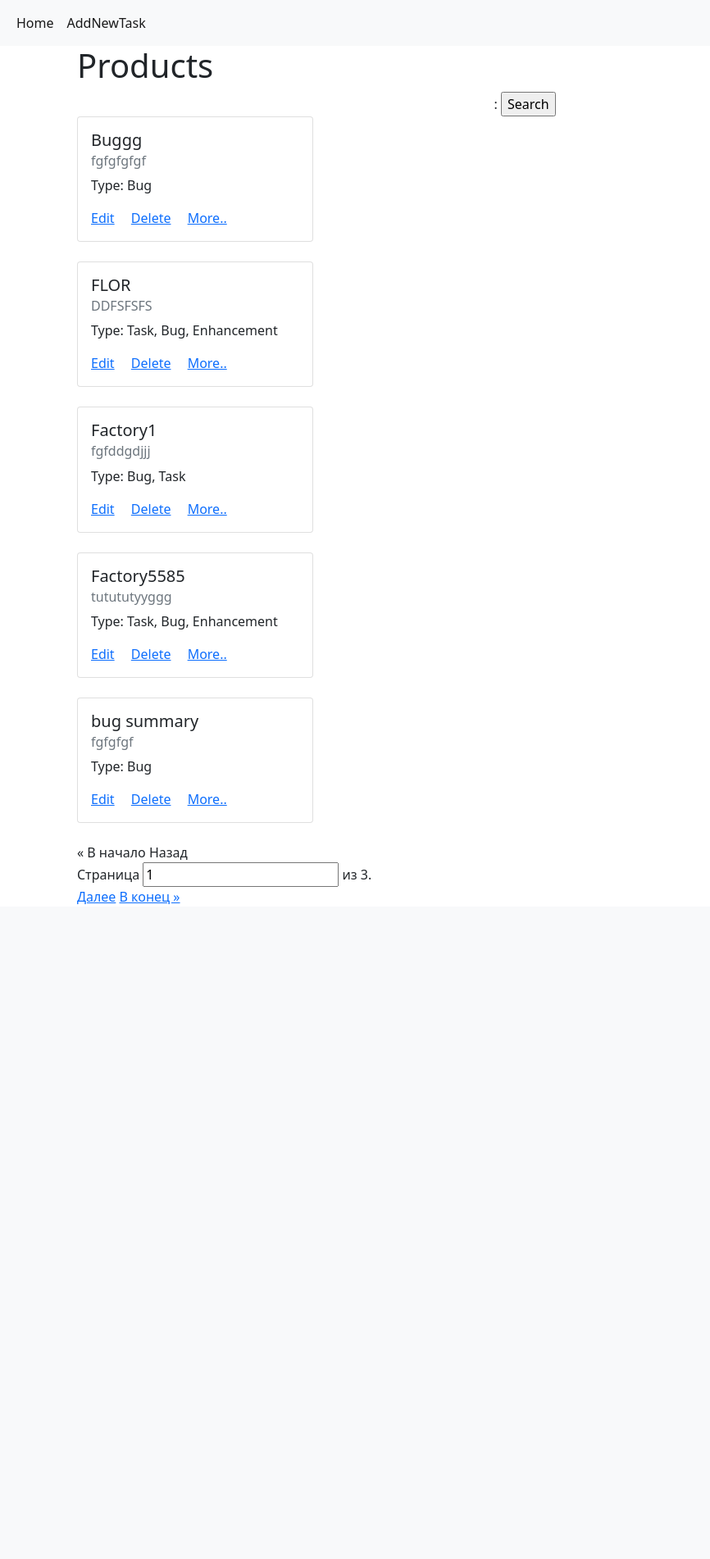
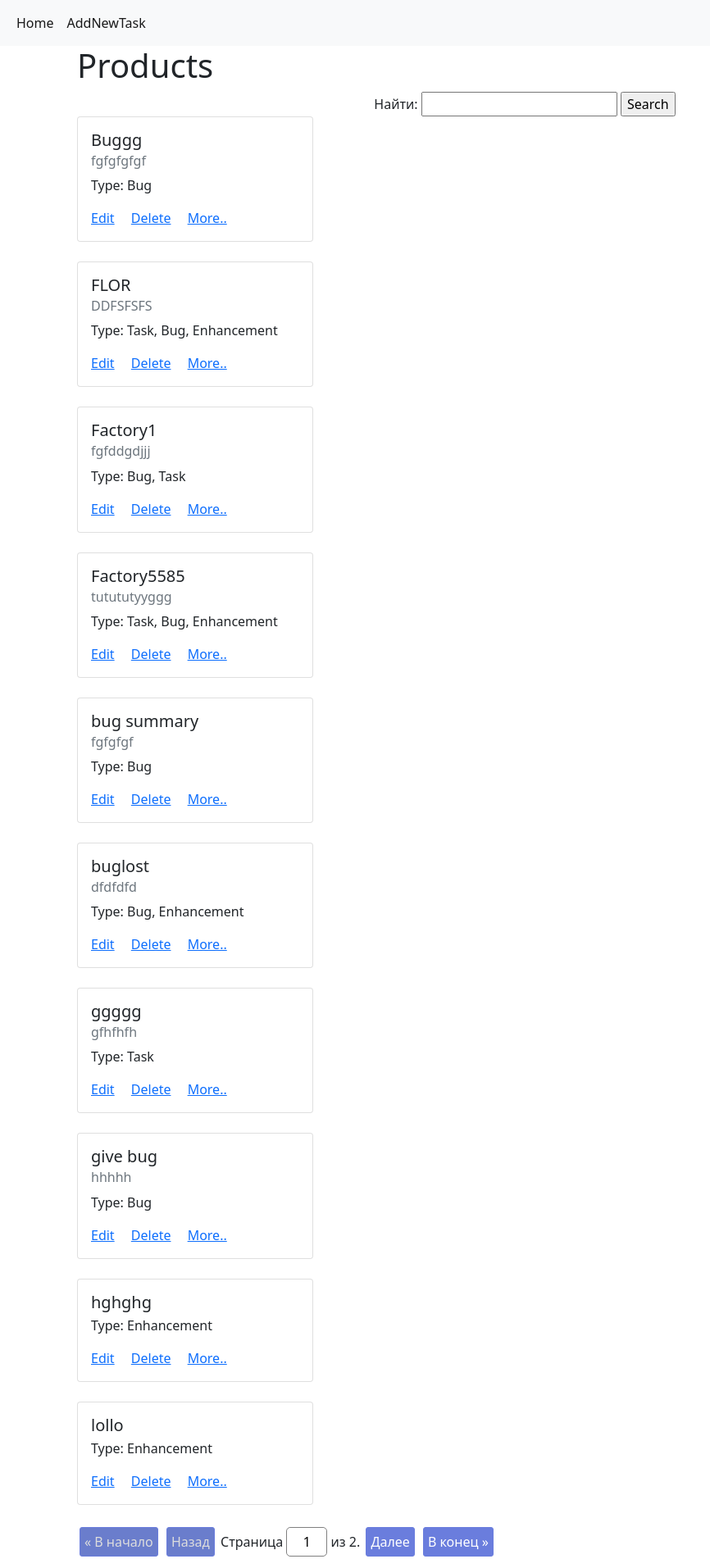
Before and after one commit to Gustaff0/Task, a Django app: page / in a window 1280 px wide. Shown: the whole page at 82% size, without its empty margins (0-866 px from the left). Before the commit the page ends 1104 px from the top, so only its background shows below. Run offline with Django 3.2, Linux system fonts and the light colour scheme; data comes from the database, SQL or seed files in the repository; some libraries are stand-ins or nearby versions.

Commit message:
fixed stylesheet and refresh forms.py, base.html, views.py

```diff
--- a/home/webapp/forms.py
+++ b/home/webapp/forms.py
@@ -13,3 +13,7 @@ class TaskForm(forms.ModelForm):
     class Meta:
         model = Task
         fields = ('summary', 'description', 'status', 'type')
+
+
+class SearchForm(forms.Form):
+    search_value = forms.CharField(max_length=100, required=False, label='Найти')
--- /dev/null
+++ b/home/webapp/static/css/style.css
@@ -0,0 +1,54 @@
+body {
+    margin-top: 60px;
+}
+
+.container{
+    width: 80%;
+    margin: 0 auto;
+}
+
+.form-error {
+    color: red;
+    font-size: 12px;
+    margin: 5px 0 0 0
+}
+.form-field-error {
+    border: solid 1px red;
+    box-shadow: red 0 0 3px;
+    display: inline-block;
+}
+
+.pagination {
+    text-align: center;
+}
+.pagination a, .pagination .page-disabled {
+    display: inline-block;
+    border: solid 1px #6a7ddd;
+    border-radius: 3px;
+    padding: 5px;
+    margin: 3px;
+}
+.pagination a {
+    background: #6a7ddd;
+    color: white;
+    text-decoration: none;
+}
+.pagination a:hover {
+    background: #6a7dff;
+    text-decoration: underline;
+}
+.pagination .page-disabled {
+    background: #6a7dcc;
+    color: #dddddd
+}
+.pagination .current-page {
+    display: inline-block;
+}
+.pagination .current-page input {
+    width: 50px;
+    padding: 5px 7px;
+    font-size: inherit;
+    border-radius: 5px;
+    text-align: center;
+    border: solid 1px gray;
+}
--- a/home/webapp/templates/base.html
+++ b/home/webapp/templates/base.html
@@ -1,3 +1,4 @@
+{% load static %}
 <!doctype html>
 <html lang="en">
 <head>
@@ -5,6 +6,7 @@
     <meta name="viewport"
           content="width=device-width, user-scalable=no, initial-scale=1.0, maximum-scale=1.0, minimum-scale=1.0">
     <meta http-equiv="X-UA-Compatible" content="ie=edge">
+    <link rel="stylesheet" href="{% static "css/style.css" %}">
      <link href="https://cdn.jsdelivr.net/npm/bootstrap@5.0.0-beta2/dist/css/bootstrap.min.css" rel="stylesheet" integrity="sha384-BmbxuPwQa2lc/FVzBcNJ7UAyJxM6wuqIj61tLrc4wSX0szH/Ev+nYRRuWlolflfl" crossorigin="anonymous">
 </head>
 <body>
--- a/home/webapp/views.py
+++ b/home/webapp/views.py
@@ -2,9 +2,11 @@ from django.shortcuts import render, get_object_or_404, redirect
 from django.views.generic import View, TemplateView, RedirectView, FormView, ListView
 from django.http import HttpResponseRedirect, HttpResponseNotFound, Http404
 from webapp.models import Task
-from webapp.forms import TaskForm
+from webapp.forms import TaskForm, SearchForm
 from webapp.base_views import FormView as CustomFormView
 from django.urls import reverse
+from django.db.models import Q
+from django.utils.http import urlencode
 # Create your views here.
 
 class List_tasks(ListView):
@@ -12,24 +14,35 @@ class List_tasks(ListView):
     model = Task
     context_object_name = 'tasks'
     ordering = ('summary', '-created_at')
-    paginate_by = 5
-    paginate_orphans = 1
+    paginate_by = 10
+    paginate_orphans = 2
 
-    # def get(self, request, **kwargs):
-    #     self.form = SearchForm(request.GET)
-    #     self.search_data = self.get_search_data()
-    #     return super(IndexView, self).get(request, **kwargs)
+    def get(self, request, **kwargs):
+        self.form = SearchForm(request.GET)
+        self.search_data = self.get_search_data()
+        return super(List_tasks, self).get(request, **kwargs)
 
     def get_queryset(self):
         queryset = super().get_queryset()
 
-        # if self.search_data:
-        #     queryset = queryset.filter(
-        #         Q(title__icontains=self.search_data) |
-        #         Q(author__icontains=self.search_data) |
-        #         Q(content__icontains=self.search_data)
-        #     )
+        if self.search_data:
+            queryset = queryset.filter(
+                Q(summary__icontains=self.search_data) |
+                Q(description__icontains=self.search_data)
+            )
         return queryset
+
+    def get_search_data(self):
+        if self.form.is_valid():
+            return self.form.cleaned_data['search_value']
+        return None
+
+    def get_context_data(self, **kwargs):
+        context = super().get_context_data(**kwargs)
+        context['search_form'] = self.form
+        if self.search_data:
+            context['query'] = urlencode({'search_value': self.search_data})
+        return context
 
 
 class Create_task(CustomFormView):
```
